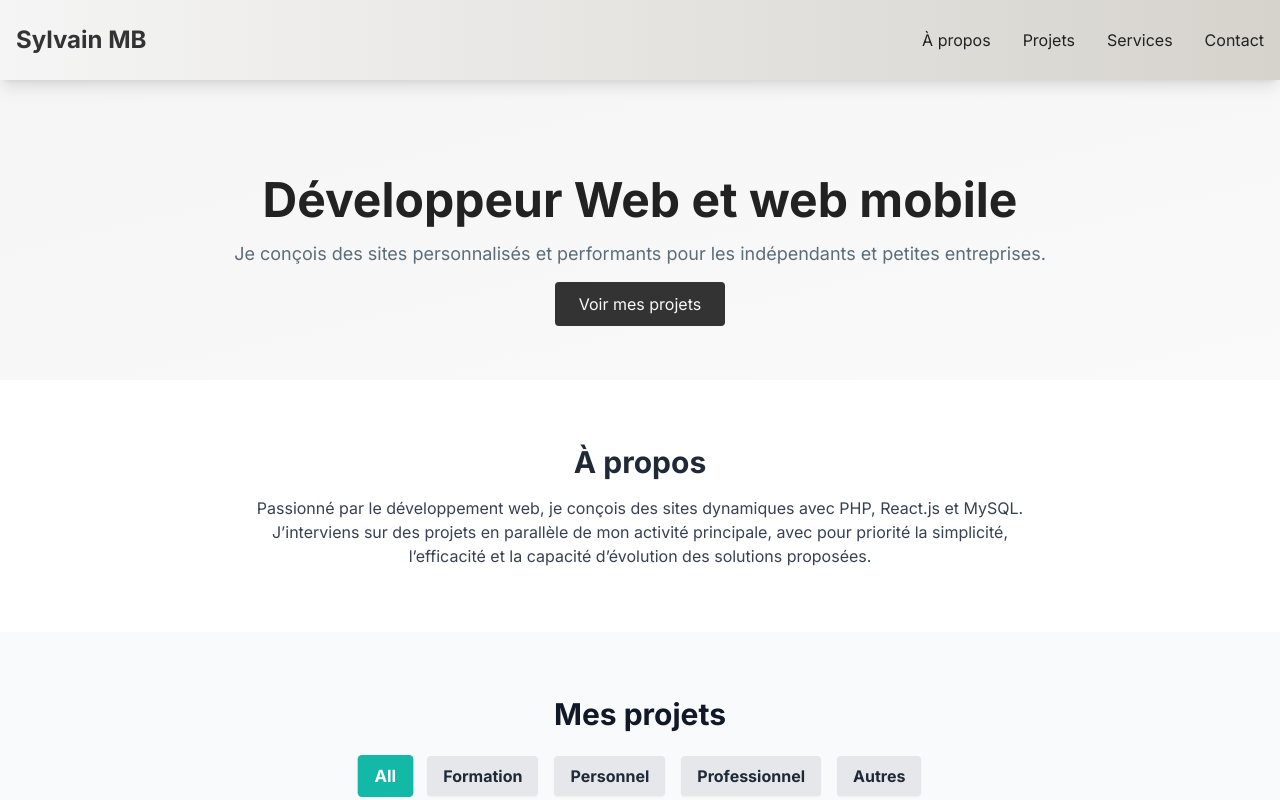
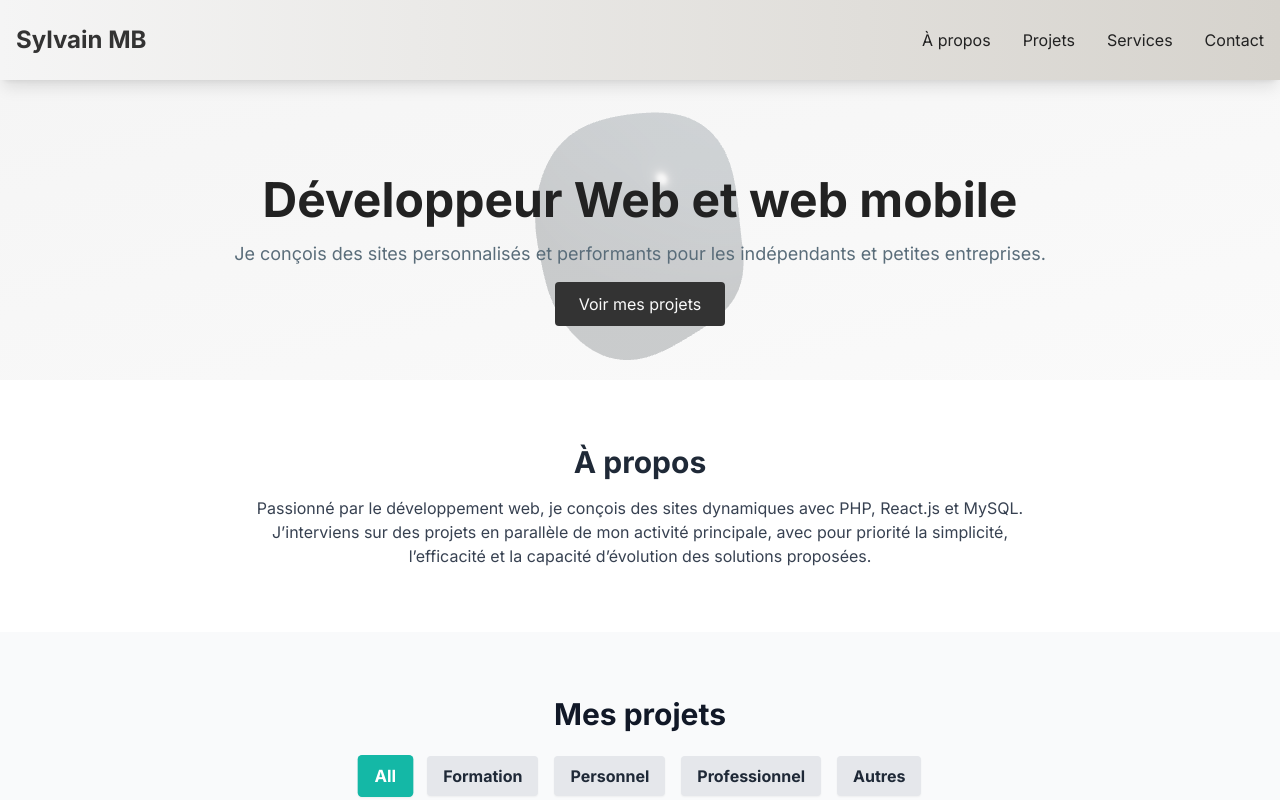
Before and after one commit to MBSylvain/PorfolioSM, a React (Create React App) app in the folder my-app/: page / in a window 1280 px wide. Shown: the top 800 px of the page. Built offline with nearby package versions, Linux system fonts and the light colour scheme.

Commit message:
feat: initialize new React project and add Hero component with 3D animation

```diff
--- a/my-app/package.json
+++ b/my-app/package.json
@@ -3,6 +3,8 @@
   "version": "0.1.0",
   "private": true,
   "dependencies": {
+    "@react-three/drei": "^10.7.7",
+    "@react-three/fiber": "^9.4.2",
     "@testing-library/dom": "^10.4.1",
     "@testing-library/jest-dom": "^6.8.0",
     "@testing-library/react": "^16.3.0",
@@ -12,6 +14,7 @@
     "react-dom": "^19.1.1",
     "react-icons": "^5.5.0",
     "react-scripts": "5.0.1",
+    "three": "^0.182.0",
     "web-vitals": "^2.1.4"
   },
   "scripts": {
--- a/my-app/src/components/Hero.jsx
+++ b/my-app/src/components/Hero.jsx
@@ -1,10 +1,36 @@
 
 import { motion } from 'framer-motion';
+import { Canvas } from '@react-three/fiber';
+import { Float, MeshDistortMaterial, Sphere } from '@react-three/drei';
+
+const AnimatedShape = () => {
+  return (
+    <Float speed={4} rotationIntensity={1} floatIntensity={2}>
+      <Sphere args={[1, 100, 200]} scale={2.5}>
+        <MeshDistortMaterial
+          color="#5A6D7A"
+          attach="material"
+          distort={0.5}
+          speed={2}
+          roughness={0.2}
+        />
+      </Sphere>
+    </Float>
+  );
+};
 
 export default function Hero() {
   return (
-    <section className="pt-24 pb-16 text-center bg-gradient-to-br from-[#F5F5F5] to-[#FAFAFA]">
+    <section className="relative pt-24 pb-16 text-center bg-gradient-to-br from-[#F5F5F5] to-[#FAFAFA] overflow-hidden">
+      <div className="absolute inset-0 z-0 opacity-20 pointer-events-none">
+        <Canvas>
+          <ambientLight intensity={0.5} />
+          <directionalLight position={[2, 5, 2]} intensity={1} />
+          <AnimatedShape />
+        </Canvas>
+      </div>
       <motion.div
+        className="relative z-10"
         initial={{ opacity: 0, y: 30 }}
         animate={{ opacity: 1, y: 0 }}
         transition={{ duration: 1 }}
```
Also changed, not shown: 1 other file (tests, documents, lock files or other folders).
